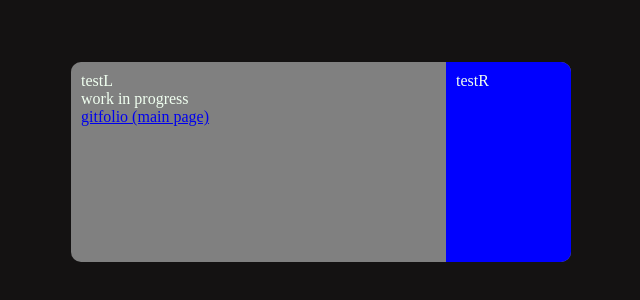
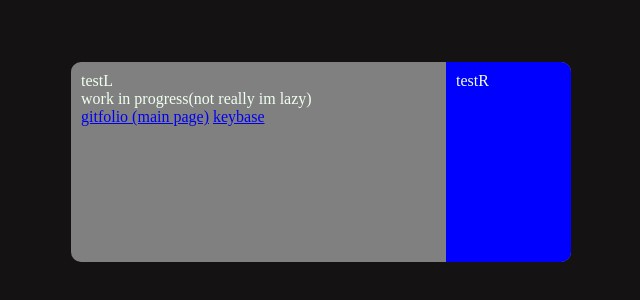
Before and after one commit to Baecon/baecon.github.io, a plain HTML site: page index.html in a window 1280 px wide. Shown: the part 188-488 px from the top of the page, without its empty margins (319-959 px from the left). Drawn offline with Linux system fonts and the light colour scheme.

Commit message:
Update index.html

```diff
--- a/index.html
+++ b/index.html
@@ -9,8 +9,9 @@
             </div>
             <div class="c">
                 <p>testL</p>
-                <p>work in progress</p>
+                <p>work in progress(not really im lazy)</p>
                 <a href="./gitfolio/">gitfolio (main page)</a>
+                <a href="./keybase.txt">keybase</a>
             </div>
         </div>
     </body>
```
